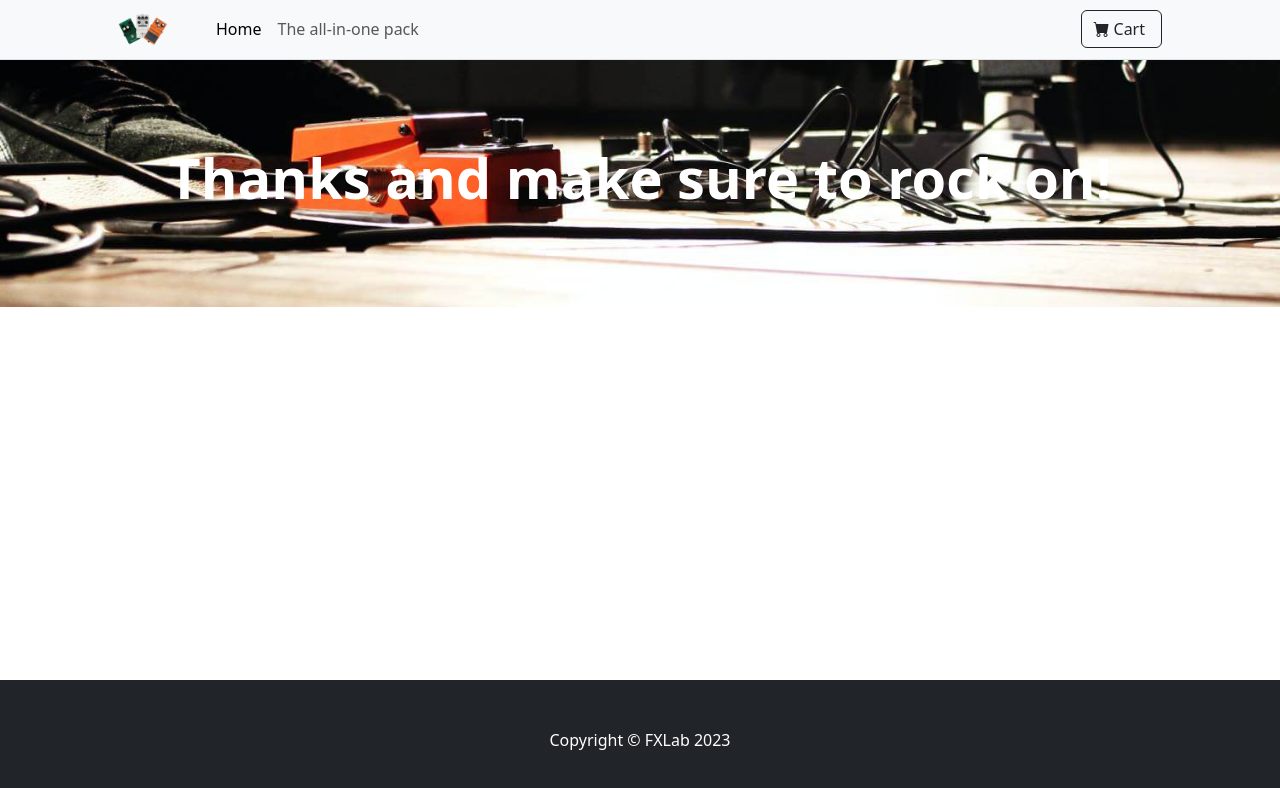
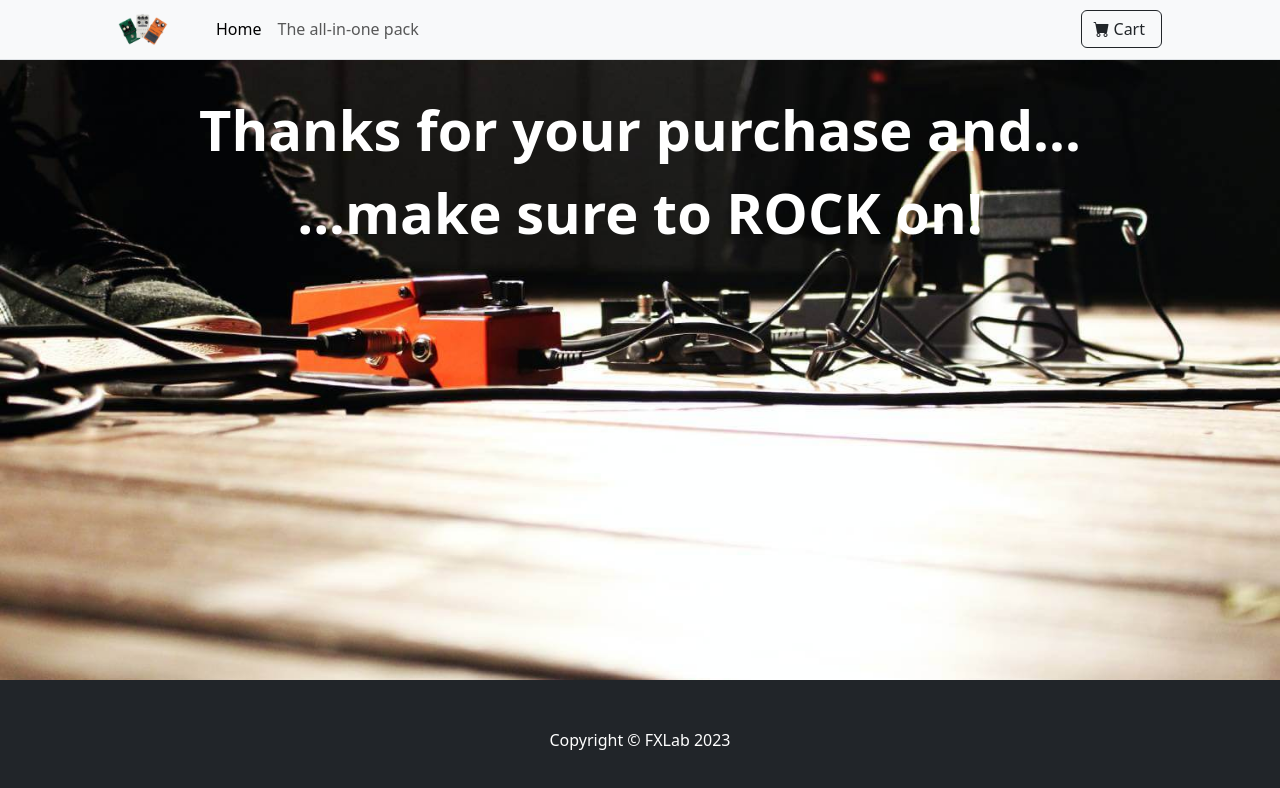
Before and after one commit to marcoaguero/fs-embedded-checkout-react, a React (Create React App) app: page /purchase_success in a window 1280 px wide. Shown: the top 788 px of the page. Built offline with nearby package versions, Linux system fonts and the light colour scheme.

Commit message:
README.md updated and improved thank you page

```diff
--- a/src/containers/PurchaseSuccess.jsx
+++ b/src/containers/PurchaseSuccess.jsx
@@ -8,16 +8,15 @@ const PurchaseSuccess = () => {
     backgroundPosition: "center",
   };
   return (
-    <section className="py-5 flex-grow-1">
-      <header className="bg-dark py-5" style={heroStyle}>
-        <div className="container px-4 px-lg-5 my-5">
-          <div className="text-center text-white">
-            <h1 className="display-4 fw-bolder">
-              Thanks and make sure to rock on!
-            </h1>
-          </div>
+    <section className="py-5 flex-grow-1" style={heroStyle}>
+      <div className="container px-4 px-lg-5 my-5">
+        <div className="text-center text-white">
+          <h1 className="display-4 fw-bolder">
+            <p> Thanks for your purchase and...</p>{" "}
+            <p>...make sure to ROCK on!</p>
+          </h1>
         </div>
-      </header>
+      </div>
     </section>
   );
 };
```
Also changed, not shown: 1 other file (tests, documents, lock files or other folders).
